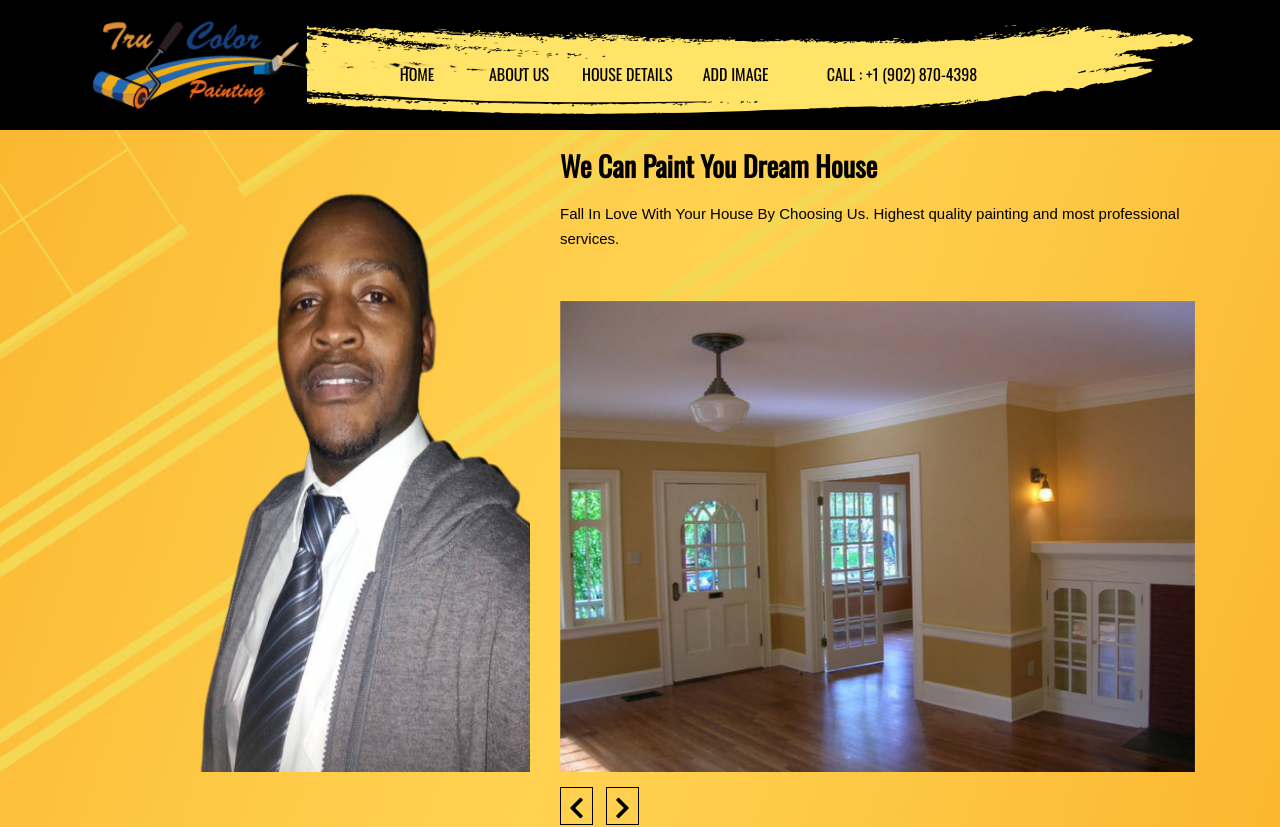
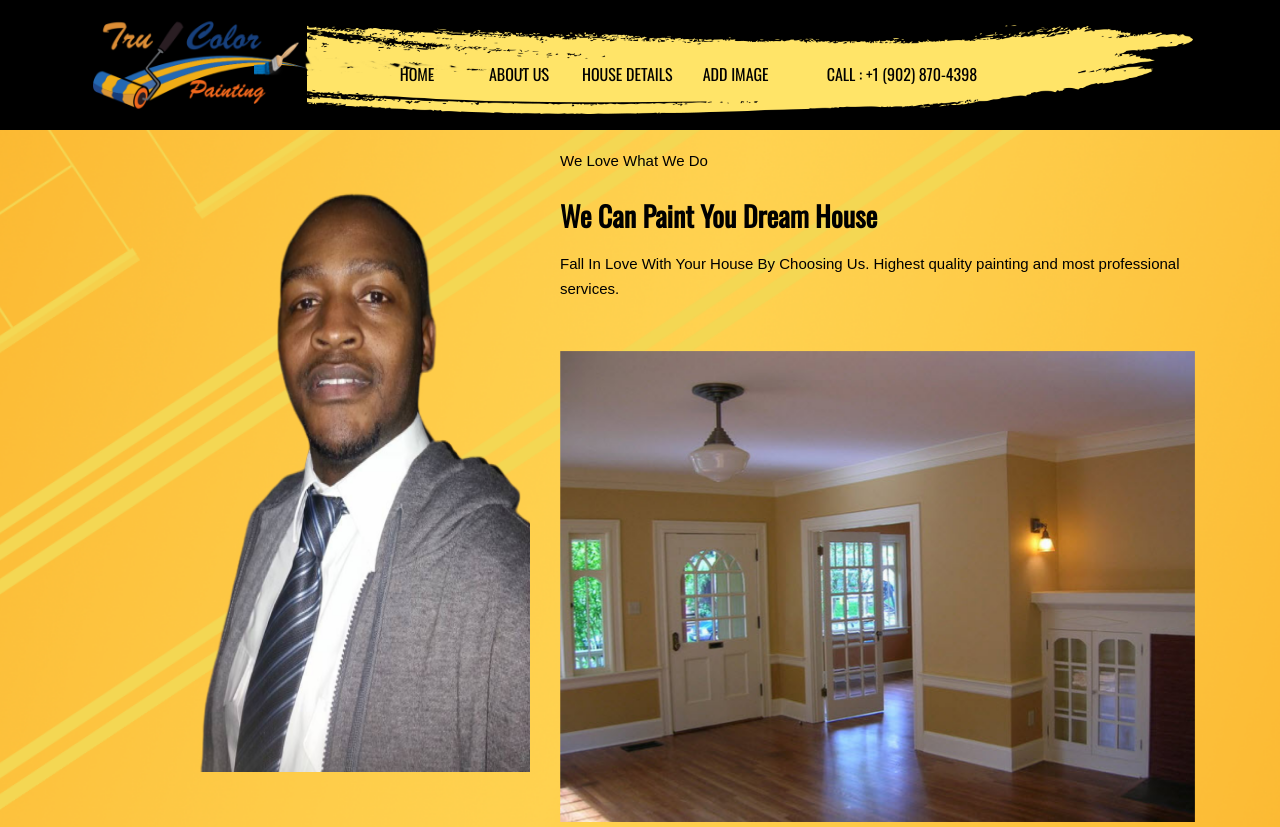
Before and after one commit to cornets28/tru-color-painting, a React (Create React App) app: page /about-us in a window 1280 px wide. Shown: the top 827 px of the page. Built offline with nearby package versions, Linux system fonts and the light colour scheme; no server answers.

Commit message:
modify css

```diff
--- a/src/App.css
+++ b/src/App.css
@@ -723,7 +723,7 @@ img {
 
 }
 .client-content {
-    padding: 98px 0px;
+    padding: 148px 0px;
 }
 .client-content h3 {
     font-weight: bold;
```
